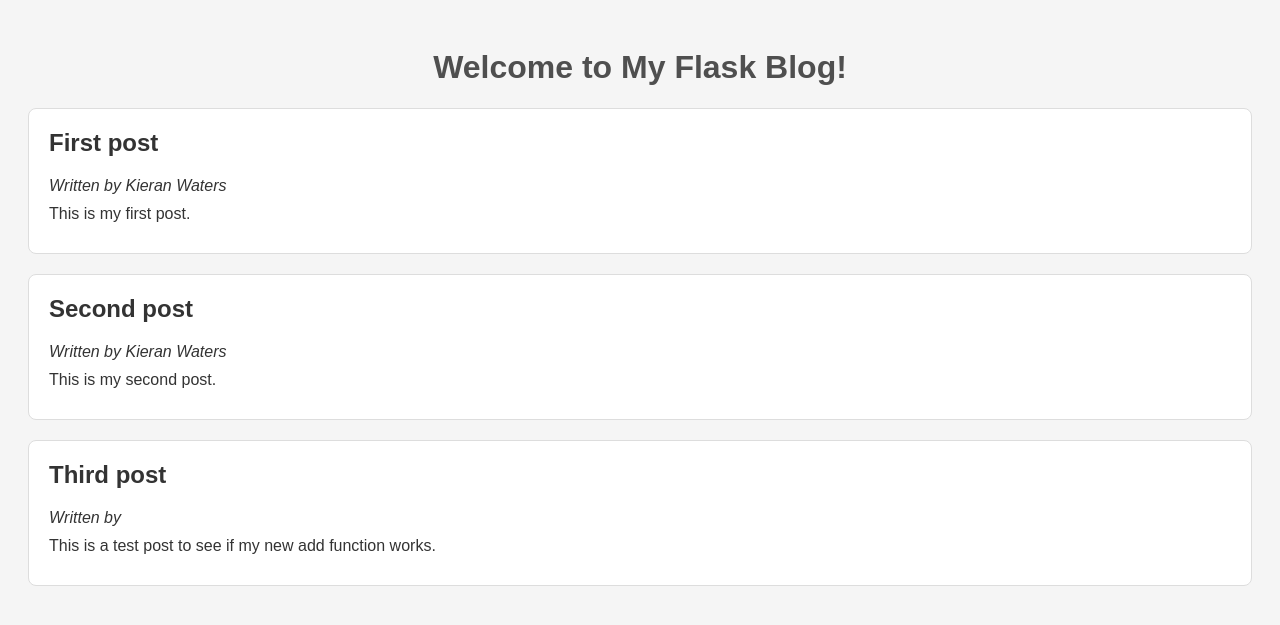
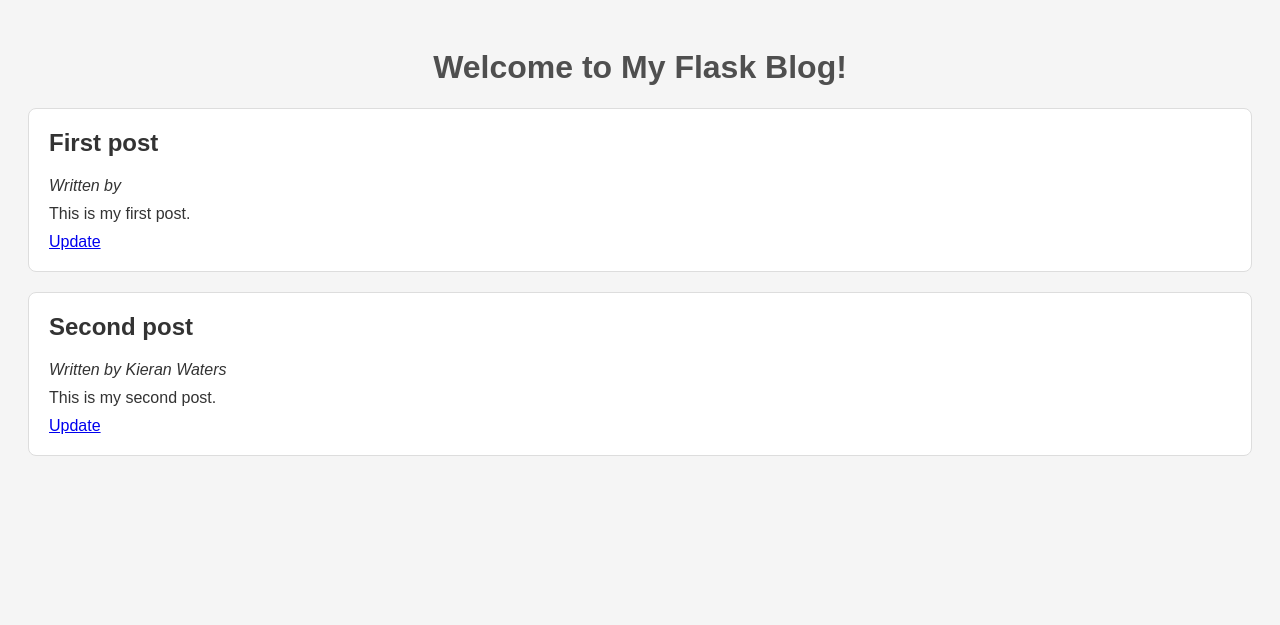
Before and after one commit to KierWaters/Blog, a Flask app: page / in a window 1280 px wide. Shown: the top 625 px of the page. Run offline with Flask 3, Linux system fonts and the light colour scheme.

Commit message:
introducing the delete and update functions to the app.

```diff
--- a/app.py
+++ b/app.py
@@ -12,6 +12,13 @@
 def update_posts(posts):
     with open('posts.json', 'w') as file:
         json.dump(posts, file, indent=4)
+
+
+def fetch_post_by_id(post_id):
+    for post in blog_posts:
+        if post['id'] == post_id:
+            return post
+    return None
 
 
 blog_posts = load_posts()
@@ -39,6 +46,42 @@
     return render_template('add.html')
 
 
+@app.route('/delete/<int:post_id>')
+def delete(post_id):
+    global blog_posts  # Access the global variable
+
+    # Find the blog post with the given id and remove it from the list
+    blog_posts = [post for post in blog_posts if post['id'] != post_id]
+
+    # Update the JSON file
+    update_posts(blog_posts)
+
+    return redirect(url_for('index'))
+
+
+@app.route('/update/<int:post_id>', methods=['GET', 'POST'])
+def update(post_id):
+    post = fetch_post_by_id(post_id)
+    if post is None:
+        return "Post not found", 404
+
+    if request.method == 'POST':
+        author = request.form.get('author')
+        title = request.form.get('title')
+        content = request.form.get('content')
+
+        # Update the post in the JSON file
+        post['author'] = author
+        post['title'] = title
+        post['content'] = content
+
+        update_posts(blog_posts)
+
+        return redirect(url_for('index'))
+
+    return render_template('update.html', post=post)
+
+
 @app.route('/')
 def index():
     posts = load_posts()
--- a/posts.json
+++ b/posts.json
@@ -9,12 +9,7 @@
         "id": 2,
         "auther": "Kieran Waters",
         "title": "Second post",
-        "content": "This is my second post."
-    },
-    {
-        "id": 3,
-        "author": "Kieran Waters",
-        "title": "Third post",
-        "content": "This is a test post to see if my new add function works."
+        "content": "This is my second post.",
+        "author": "Kieran Waters"
     }
 ]
--- a/templates/index.html
+++ b/templates/index.html
@@ -11,8 +11,9 @@
     {% for post in posts %}
         <div class="post">
             <h2>{{ post['title'] }}</h2>
-            <p><em>Written by {{ post['auther'] }}</em></p>
+            <p><em>Written by {{ post['author'] }}</em></p>
             <p>{{ post['content'] }}</p>
+            <a href="{{ url_for('update', post_id=post['id']) }}">Update</a>
         </div>
     {% endfor %}
 </body>
```
Also changed, not shown: templates/update.html (added, +12 -0 lines).
